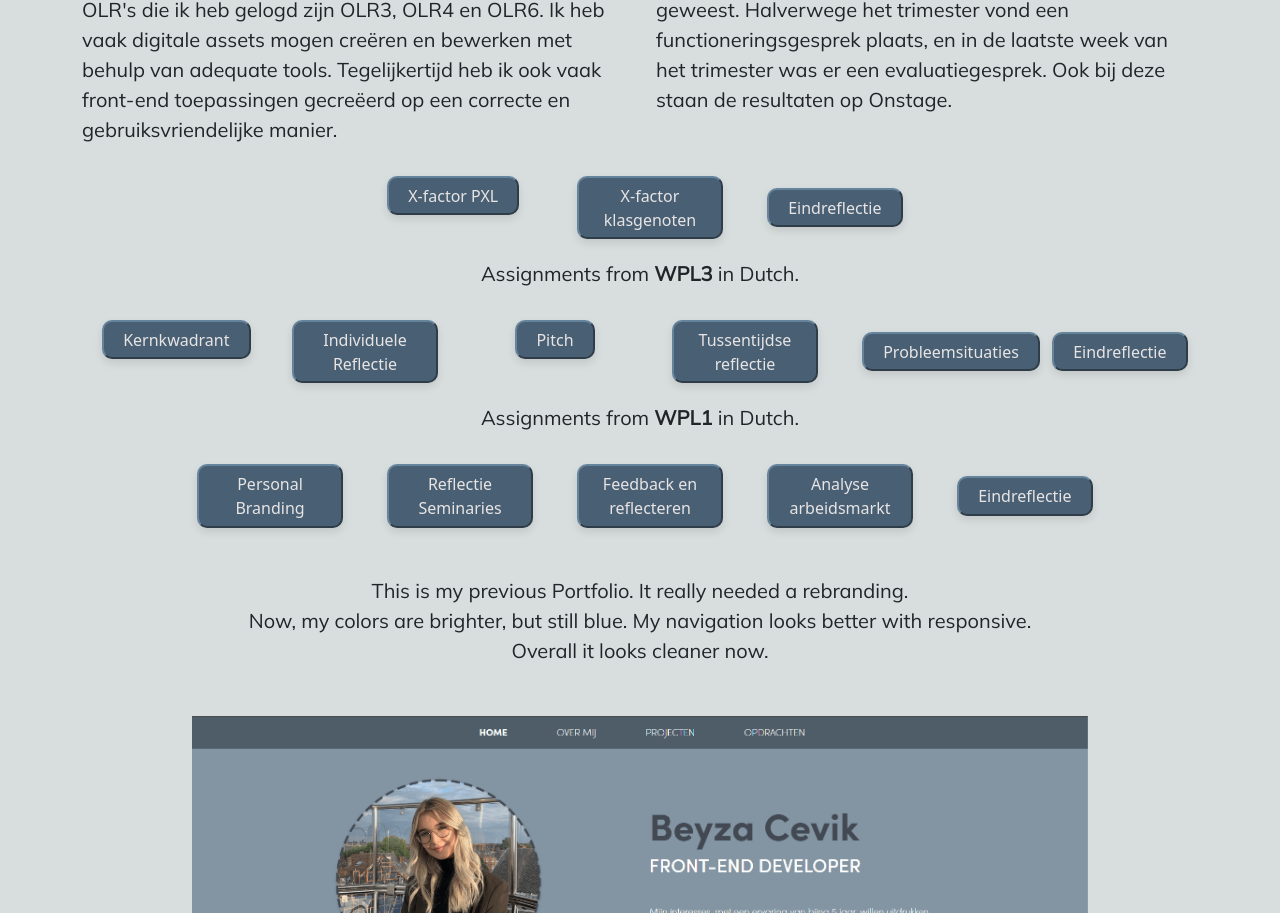
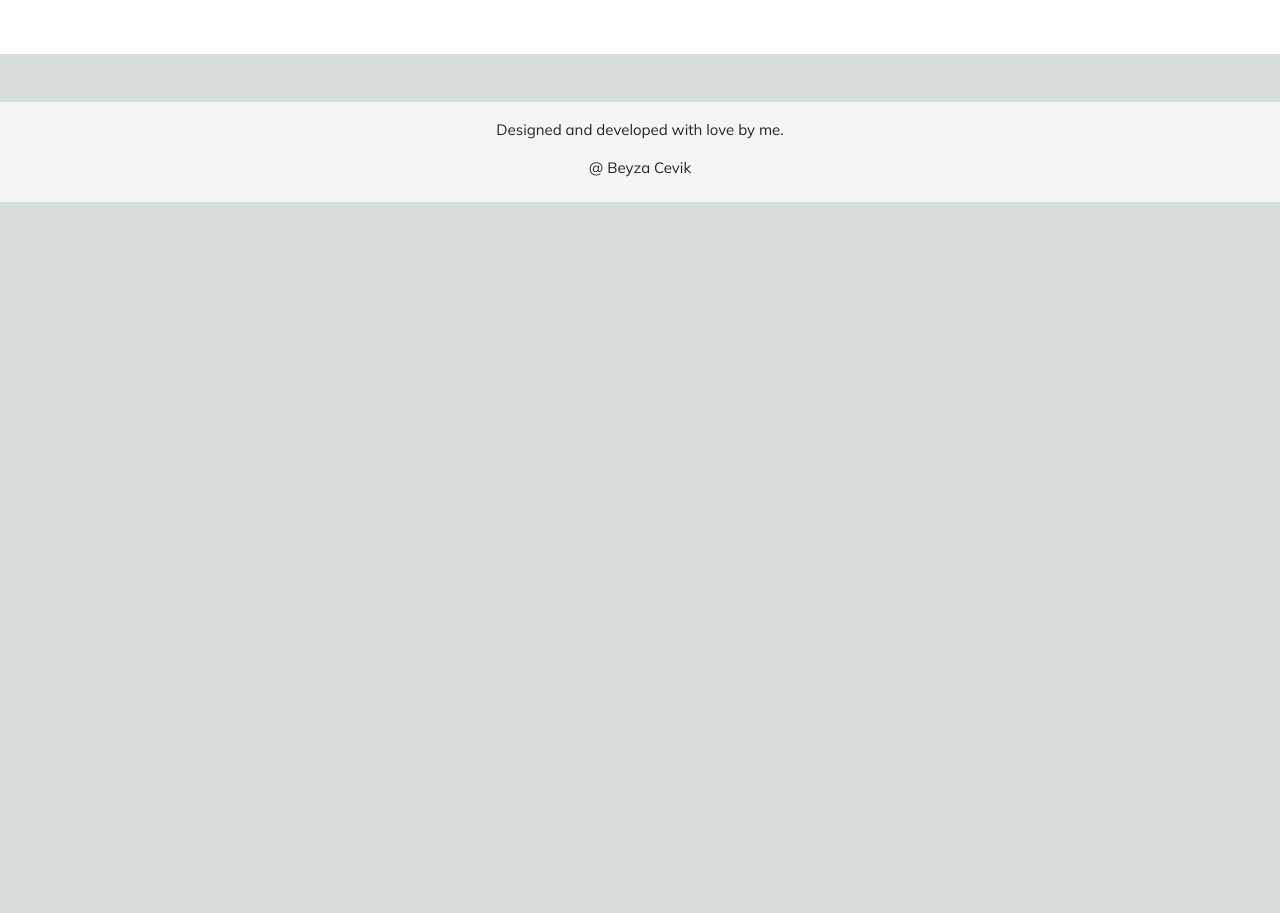
Before and after one commit to BeyzaCevikPXL/BeyzaCevikPXL.github.io, a plain HTML site: page index.html in a window 1280 px wide. Shown: the part 2427-3340 px from the top of the page. After the commit the page ends 2629 px from the top, so only its background shows below. Drawn offline with nearby package versions, Linux system fonts and the light colour scheme; a web font is replaced by a local one.

Commit message:
assigments weg

```diff
--- a/index.html
+++ b/index.html
@@ -168,7 +168,7 @@
     <button id="scrollButton" onclick="scrollToTop()">
         <span>&#8593;</span>
     </button>
-    <div class="container" id="assignmentSection">
+    <!-- <div class="container" id="assignmentSection">
         <div class="col-12 subTitles">
             <h1 class="mt-5">ASSIGNMENTS</h1>
 
@@ -272,8 +272,8 @@
                 </a>
             </div>
         </div>
-    </div>
-    <p class="paragraphText text-center mt-5">This is my previous Portfolio. It really needed a rebranding. <br>Now, my
+    </div> -->
+    <!-- <p class="paragraphText text-center mt-5">This is my previous Portfolio. It really needed a rebranding. <br>Now, my
         colors are brighter, but still blue. My navigation looks better with responsive. <br>Overall it looks cleaner
         now.</p>
     <div id="carouselExampleDark" class="carousel carousel-dark slide">
@@ -309,7 +309,7 @@
             <span class="carousel-control-next-icon" aria-hidden="true"></span>
             <span class="visually-hidden">Next</span>
         </button>
-    </div>
+    </div> -->
     <div class="white">
         <div class="container mb-5" id="contactSection">
             <div class="row">
```
